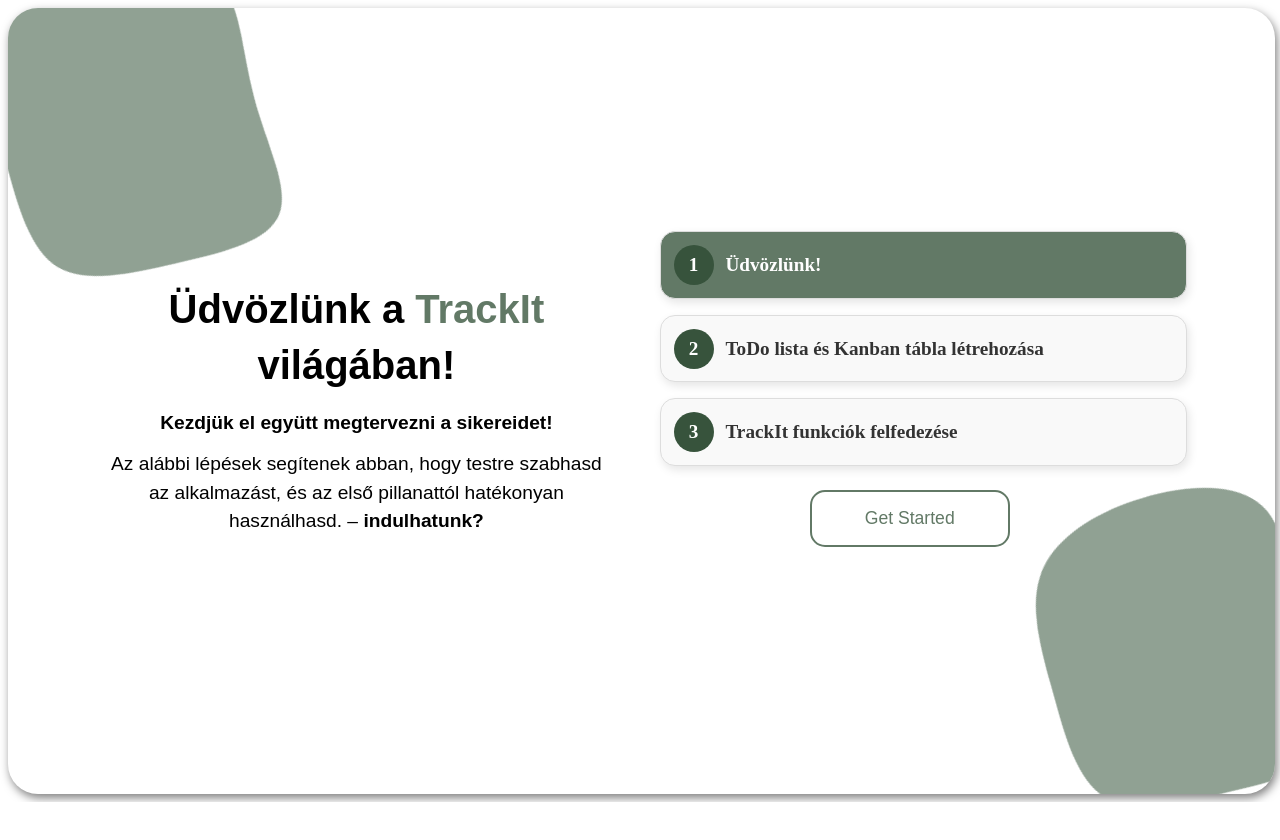
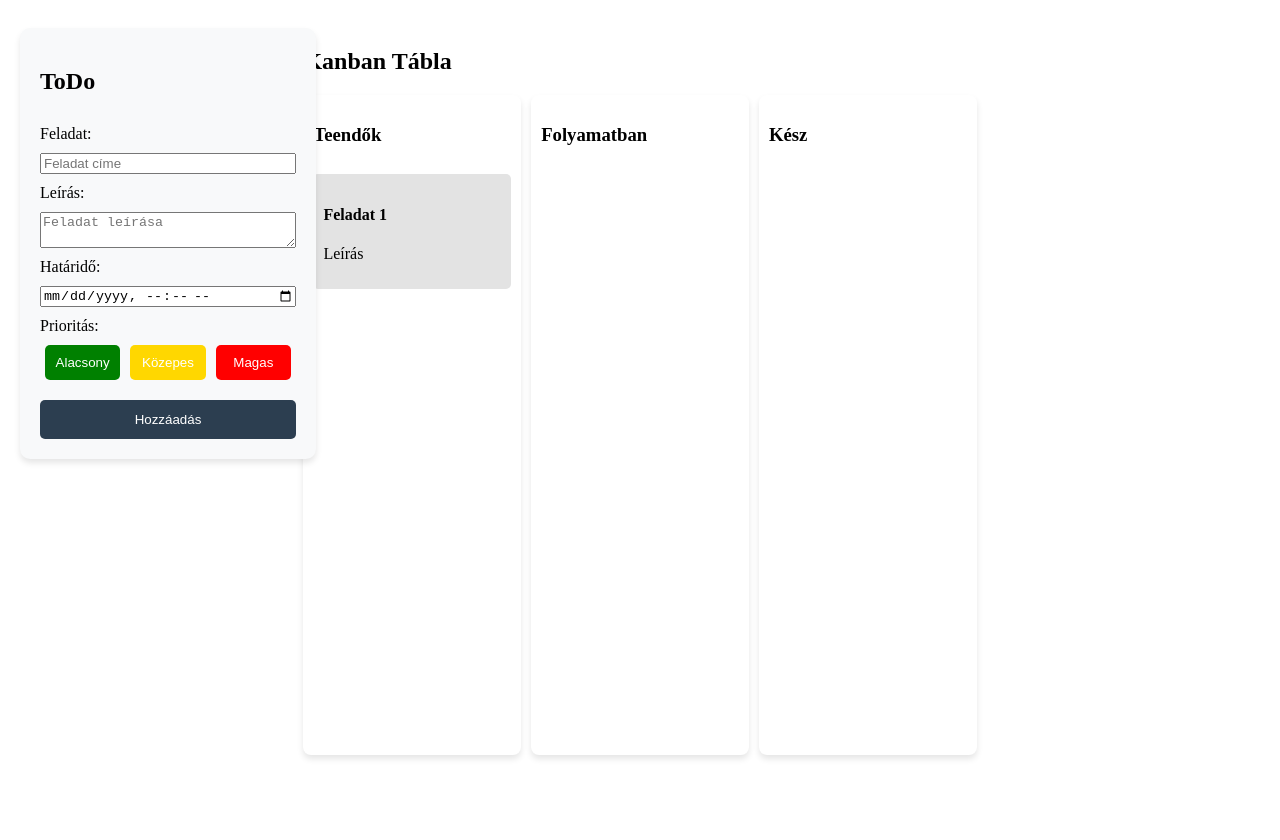
Before and after one commit to dzsofri/TrackIt, an Angular app in the folder TrackIt/: page /kanban in a window 1280 px wide. Before the commit this address led to /. Shown: the top 840 px of the page. Before the commit the page ends 802 px from the top, so only its background shows below. Built offline with nearby package versions, Linux system fonts and the light colour scheme.

Commit message:
Kanban tábla elkezdése

```diff
--- a/TrackIt/src/app/app.component.html
+++ b/TrackIt/src/app/app.component.html
@@ -1,2 +1,2 @@
-<app-welcome></app-welcome>
-<router-outlet />
+
+<router-outlet></router-outlet>
--- a/TrackIt/src/app/app.component.ts
+++ b/TrackIt/src/app/app.component.ts
@@ -5,7 +5,7 @@
 
 @Component({
   selector: 'app-root',
-  imports: [RouterOutlet, WelcomeComponent, CommonModule],
+  imports: [RouterOutlet, CommonModule],
   templateUrl: './app.component.html',
   styleUrl: './app.component.scss'
 })
--- a/TrackIt/src/components/kanban/kanban.component.html
+++ b/TrackIt/src/components/kanban/kanban.component.html
@@ -1,6 +1,47 @@
-<div class="kanban-container">
-    <h2>Kanban Tábla</h2>
-    <p>Hello</p>
-    <br>
+<div class="layout-container">
+    <!-- ToDo lista teljesen bal oldalon -->
+    <div class="todo-creator">
+        <h2>ToDo</h2>
+        <label>Feladat:</label>
+        <input type="text" placeholder="Feladat címe">
 
-  </div>
+        <label>Leírás:</label>
+        <textarea placeholder="Feladat leírása"></textarea>
+
+        <label>Határidő:</label>
+        <input type="datetime-local">
+
+        <label>Prioritás:</label>
+        <div class="priority-buttons">
+            <button class="low">Alacsony</button>
+            <button class="medium">Közepes</button>
+            <button class="high">Magas</button>
+        </div>
+
+        <button class="add-task">Hozzáadás</button>
+    </div>
+
+    <!-- Kanban tábla középen -->
+    <div class="kanban-wrapper">
+        <div class="kanban-container">
+            <h2>Kanban Tábla</h2>
+            <div class="kanban-board">
+                <div class="kanban-column" *ngFor="let column of columns">
+                    <h3>{{ column.name }}</h3>
+                    <div
+                        class="kanban-task"
+                        *ngFor="let task of column.tasks"
+                        [draggable]="true"
+                        (dragstart)="onDragStart($event, task, column)"
+                        (dragover)="onDragOver($event)"
+                        (drop)="onDrop($event, column)"
+                    >
+                        <h4>{{ task.title }}</h4>
+                        <p>{{ task.description }}</p>
+                    </div>
+                </div>
+            </div>
+        </div>
+    </div>
+
+</div>
--- /dev/null
+++ b/TrackIt/src/components/kanban/kanban.component.scss
@@ -0,0 +1,110 @@
+.layout-container {
+    display: flex;
+    align-items: stretch;
+    justify-content: space-between;
+    height: 100vh;
+    padding: 20px;
+}
+
+/* ToDo lista teljesen bal oldalon */
+.todo-creator {
+    width: 20%;
+    background: #f8f9fa;
+    padding: 20px;
+    border-radius: 10px;
+    box-shadow: 0 4px 6px rgba(0, 0, 0, 0.1);
+    display: flex;
+    flex-direction: column;
+    gap: 10px;
+    position: absolute;
+    left: 20px;
+}
+
+.priority-buttons {
+    display: flex;
+    justify-content: space-between;
+}
+
+.priority-buttons button {
+    flex: 1;
+    margin: 0 5px;
+    padding: 10px;
+    border: none;
+    border-radius: 5px;
+    color: white;
+    cursor: pointer;
+}
+
+.low { background-color: green; }
+.medium { background-color: gold; }
+.high { background-color: red; }
+
+.add-task {
+    margin-top: 10px;
+    padding: 12px;
+    background: #2c3e50;
+    color: white;
+    border: none;
+    border-radius: 5px;
+    cursor: pointer;
+}
+
+/* Kanban tábla középen */
+.kanban-wrapper {
+    flex-grow: 1;
+    display: flex;
+    justify-content: center;
+    align-items: flex-start;
+}
+
+.kanban-container {
+    width: 55%;
+}
+
+.kanban-board {
+    display: flex;
+    gap: 10px;
+    justify-content: center;
+    align-items: stretch;
+}
+
+.kanban-column {
+    width: 30%;
+    background: #fff;
+    padding: 10px;
+    border-radius: 8px;
+    box-shadow: 0 4px 6px rgba(0, 0, 0, 0.1);
+    display: flex;
+    flex-direction: column;
+    min-height: 80vh;
+}
+
+.kanban-task {
+    background: #e3e3e3;
+    padding: 10px;
+    border-radius: 5px;
+    margin-top: 10px;
+    cursor: grab;
+}
+
+/* Stepes rész kisebb mérettel */
+.steps-container {
+    width: 15%;
+    background: #4b5d4b;
+    padding: 15px;
+    border-radius: 8px;
+    box-shadow: 0 4px 6px rgba(0, 0, 0, 0.1);
+    display: flex;
+    flex-direction: column;
+    gap: 10px;
+    align-items: center;
+}
+
+.step {
+    background: #3b4c3b;
+    color: white;
+    padding: 10px;
+    border-radius: 5px;
+    width: 100%;
+    text-align: center;
+}
--- /dev/null
+++ b/TrackIt/src/components/kanban/kanban.component.ts
@@ -0,0 +1,52 @@
+import { CommonModule } from '@angular/common';
+import { Component } from '@angular/core';
+
+interface Task {
+  title: string;
+  description: string;
+}
+
+interface Column {
+  name: string;
+  tasks: Task[];
+}
+
+@Component({
+  selector: 'app-kanban',
+  imports: [CommonModule],
+  templateUrl: './kanban.component.html',
+  styleUrls: ['./kanban.component.scss']
+})
+export class KanbanComponent {
+  columns: Column[] = [
+    { name: 'Teendők', tasks: [{ title: 'Feladat 1', description: 'Leírás' }] },
+    { name: 'Folyamatban', tasks: [] },
+    { name: 'Kész', tasks: [] }
+  ];
+
+ // Stepes rész tartalma
+
+
+  draggedTask: Task | null = null;
+  draggedFrom: Column | null = null;
+
+  onDragStart(event: DragEvent, task: Task, column: Column) {
+    this.draggedTask = task;
+    this.draggedFrom = column;
+    event.dataTransfer?.setData('text', JSON.stringify(task));
+  }
+
+  onDragOver(event: DragEvent) {
+    event.preventDefault();
+  }
+
+  onDrop(event: DragEvent, targetColumn: Column) {
+    event.preventDefault();
+    if (this.draggedTask && this.draggedFrom) {
+      this.draggedFrom.tasks = this.draggedFrom.tasks.filter((t: Task) => t !== this.draggedTask);
+      targetColumn.tasks.push(this.draggedTask);
+      this.draggedTask = null;
+      this.draggedFrom = null;
+    }
+  }
+}
--- a/TrackIt/src/components/welcome/welcome.component.html
+++ b/TrackIt/src/components/welcome/welcome.component.html
@@ -25,7 +25,6 @@
       </div>
 
       <button class="get-started-button" (click)="startApp()">Get Started</button>
-
     </div>
 
     <!-- Kanban (becsúszik) -->
@@ -34,7 +33,9 @@
     </div>
   </div>
 
-  <!-- Különálló blobok -->
-  <div class="blob blob-left"></div>
-  <div class="blob blob-right"></div>
+  <!-- Különálló blobok (csak akkor, amikor a Kanban még nem látszik) -->
+  <div *ngIf="!isKanbanVisible">
+    <div class="blob blob-left"></div>
+    <div class="blob blob-right"></div>
+  </div>
 </div>
--- a/TrackIt/src/components/welcome/welcome.component.ts
+++ b/TrackIt/src/components/welcome/welcome.component.ts
@@ -2,12 +2,13 @@
 import { CommonModule } from '@angular/common';
 import { FormsModule } from '@angular/forms';
 import { RouterModule } from '@angular/router';
+import { KanbanComponent } from '../kanban/kanban.component';
 import { trigger, state, style, transition, animate } from '@angular/animations';
 
 @Component({
   selector: 'app-welcome',
   standalone: true,
-    imports: [CommonModule, FormsModule, RouterModule],
+  imports: [CommonModule, FormsModule, RouterModule, KanbanComponent],
   templateUrl: './welcome.component.html',
   styleUrls: ['./welcome.component.scss'],
   animations: [
--- a/TrackIt/src/main.ts
+++ b/TrackIt/src/main.ts
@@ -1,6 +1,16 @@
 import { bootstrapApplication } from '@angular/platform-browser';
-import { appConfig } from './app/app.config';
 import { AppComponent } from './app/app.component';
+import { provideRouter } from '@angular/router';
+import { provideAnimations } from '@angular/platform-browser/animations';
+import { WelcomeComponent } from './components/welcome/welcome.component';
+import { KanbanComponent } from './components/kanban/kanban.component';
 
-bootstrapApplication(AppComponent, appConfig)
-  .catch((err) => console.error(err));
+bootstrapApplication(AppComponent, {
+  providers: [
+    provideRouter([
+      { path: '', component: WelcomeComponent, data: { animation: 'WelcomePage' } },
+      { path: 'kanban', component: KanbanComponent, data: { animation: 'KanbanPage' } }
+    ]),
+    provideAnimations() // 🔹 Animációk engedélyezése
+  ]
+}).catch(err => console.error(err));
```
Also changed, not shown: TrackIt/src/components/welcome/welcome.component.scss (indentation only), 1 other file (tests, documents, lock files or other folders). Lines whose indentation alone changed are shown as unchanged.
